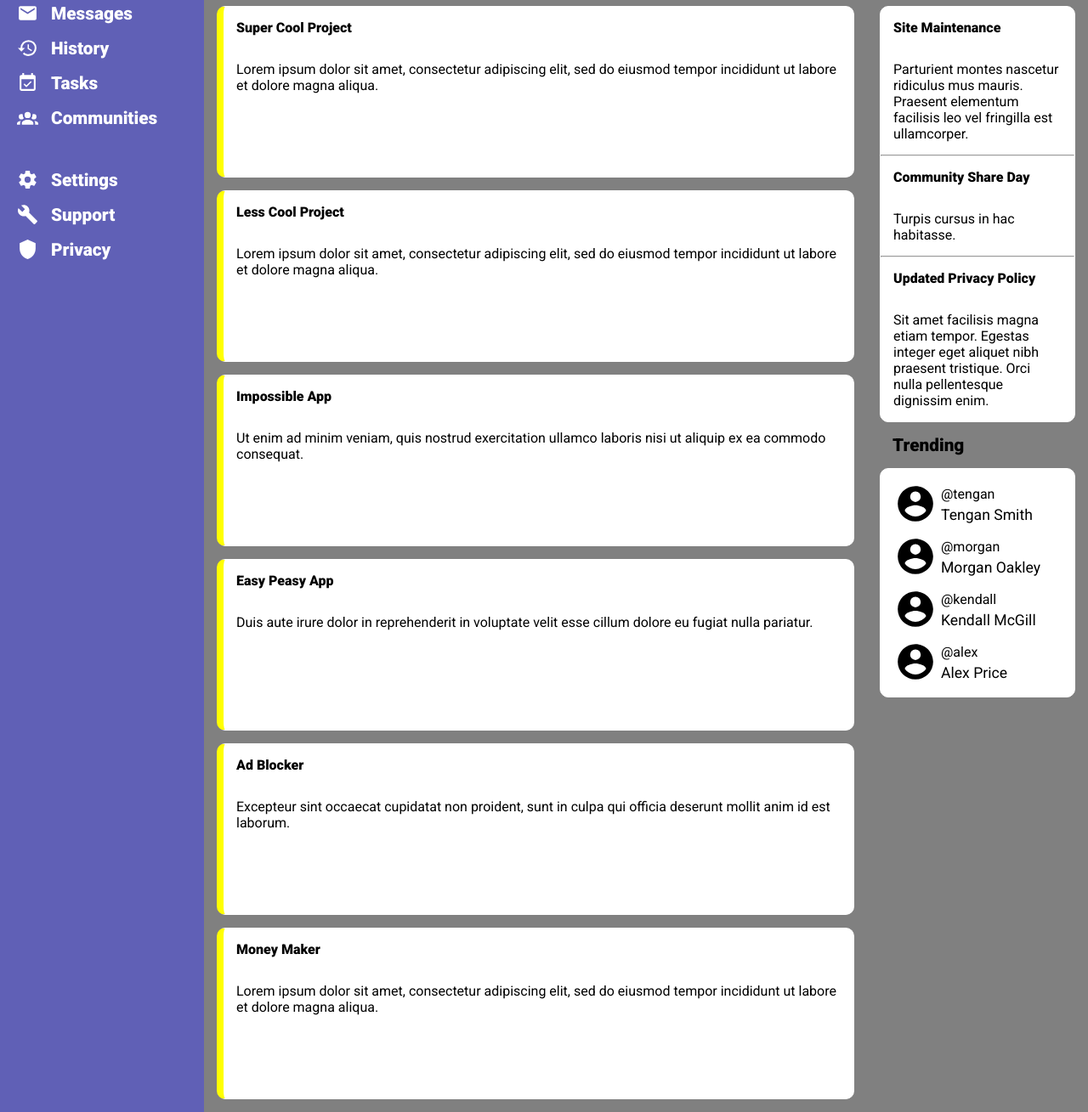
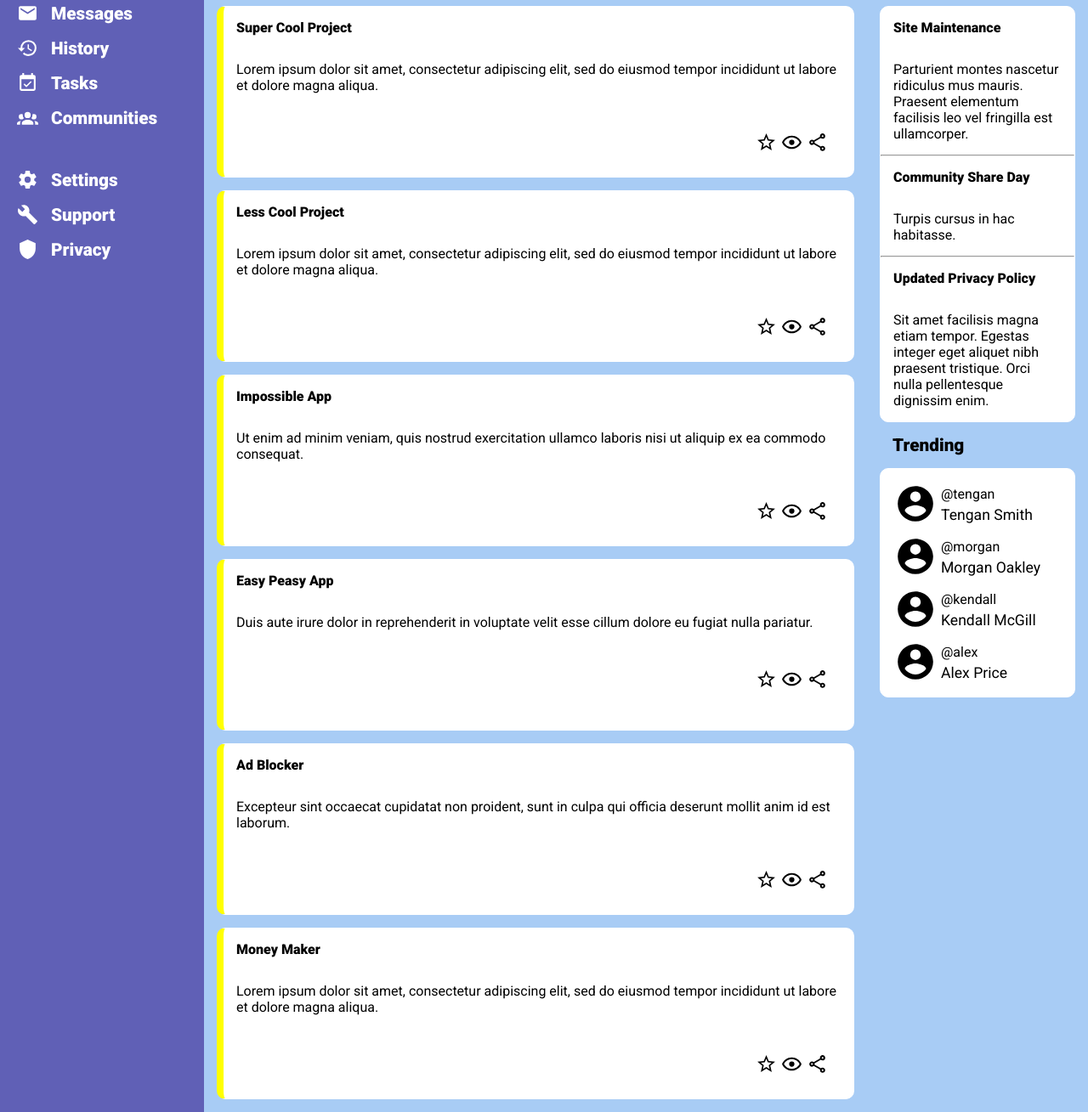
Before and after one commit to BlueBlack22/odin-admin-dashboard, a plain HTML site: page index.html in a window 1280 px wide. Shown: the part 185-1494 px from the top of the page at 85% size. Drawn offline with Linux system fonts and the light colour scheme.

Commit message:
Finished styling.

```diff
--- a/index.html
+++ b/index.html
@@ -71,45 +71,61 @@
                 <div class="card">
                     <p class="card-header">Super Cool Project</p>
                     <p class="card-text">Lorem ipsum dolor sit amet, consectetur adipiscing elit, sed do eiusmod tempor incididunt ut labore et dolore magna aliqua.</p>
-                    <img src="" alt="" class="card-btn">
-                    <img src="" alt="" class="card-btn">
-                    <img src="" alt="" class="card-btn">
+                    <div class="card-buttons">
+                        <img src="./images/star-outline.svg" alt="" class="card-btn">
+                        <img src="./images/eye-outline.svg" alt="" class="card-btn">
+                        <img src="./images/share-variant-outline.svg" alt="" class="card-btn">
+                    </div>
                 </div>
 
                 <div class="card">
                     <p class="card-header">Less Cool Project</p>
                     <p class="card-text">Lorem ipsum dolor sit amet, consectetur adipiscing elit, sed do eiusmod tempor incididunt ut labore et dolore magna aliqua.</p>
-                    <img src="" alt="" class="card-btn">
-                    <img src="" alt="" class="card-btn">
-                    <img src="" alt="" class="card-btn">
+                    <div class="card-buttons">
+                        <img src="./images/star-outline.svg" alt="" class="card-btn">
+                        <img src="./images/eye-outline.svg" alt="" class="card-btn">
+                        <img src="./images/share-variant-outline.svg" alt="" class="card-btn">
+                    </div>
                 </div>
 
                 <div class="card">
                     <p class="card-header">Impossible App</p>
                     <p class="card-text">Ut enim ad minim veniam, quis nostrud exercitation ullamco laboris nisi ut aliquip ex ea commodo consequat.</p>
-                    <img src="" alt="" class="card-btn">
-                    <img src="" alt="" class="card-btn">
-                    <img src="" alt="" class="card-btn">
+                    <div class="card-buttons">
+                        <img src="./images/star-outline.svg" alt="" class="card-btn">
+                        <img src="./images/eye-outline.svg" alt="" class="card-btn">
+                        <img src="./images/share-variant-outline.svg" alt="" class="card-btn">
+                    </div>
                 </div>
 
                 <div class="card">
                     <p class="card-header">Easy Peasy App</p>
                     <p class="card-text">Duis aute irure dolor in reprehenderit in voluptate velit esse cillum dolore eu fugiat nulla pariatur.</p>
-                    <img src="" alt="" class="card-btn"><img src="" alt="" class="card-btn"><img src="" alt="" class="card-btn">
+                    <div class="card-buttons">
+                        <img src="./images/star-outline.svg" alt="" class="card-btn">
+                        <img src="./images/eye-outline.svg" alt="" class="card-btn">
+                        <img src="./images/share-variant-outline.svg" alt="" class="card-btn">
+                    </div>
                 </div>
 
                 <div class="card">
                     <p class="card-header">Ad Blocker</p>
                     <p class="card-text">Excepteur sint occaecat cupidatat non proident, sunt in culpa qui officia deserunt mollit anim id est laborum.</p>
-                    <img src="" alt="" class="card-btn"><img src="" alt="" class="card-btn"><img src="" alt="" class="card-btn">
+                    <div class="card-buttons">
+                        <img src="./images/star-outline.svg" alt="" class="card-btn">
+                        <img src="./images/eye-outline.svg" alt="" class="card-btn">
+                        <img src="./images/share-variant-outline.svg" alt="" class="card-btn">
+                    </div>
                 </div>
 
                 <div class="card">
                     <p class="card-header">Money Maker</p>
                     <p class="card-text">Lorem ipsum dolor sit amet, consectetur adipiscing elit, sed do eiusmod tempor incididunt ut labore et dolore magna aliqua.</p>
-                    <img src="" alt="" class="card-btn">
-                    <img src="" alt="" class="card-btn">
-                    <img src="" alt="" class="card-btn">
+                    <div class="card-buttons">
+                        <img src="./images/star-outline.svg" alt="" class="card-btn">
+                        <img src="./images/eye-outline.svg" alt="" class="card-btn">
+                        <img src="./images/share-variant-outline.svg" alt="" class="card-btn">
+                    </div>
                 </div>
             </div>
 
--- a/style.css
+++ b/style.css
@@ -97,7 +97,8 @@ input {
 }
 
 .small-icon,
-.sidebar-icon {
+.sidebar-icon,
+.card-btn {
     height: 25px;
     width: auto;
 }
@@ -163,7 +164,7 @@ input {
 }
 
 .content {
-    background-color: grey;
+    background-color: rgb(168, 204, 245);
     display: grid;
     grid-template-columns: 6fr 2fr;
     grid-template-rows: 4vh 1fr;
@@ -202,6 +203,14 @@ input {
     font-weight: 600;
 }
 
+.card-buttons {
+    display: flex;
+    gap: 5px;
+    justify-content: end;
+    align-items: end;
+    padding: 30px;
+}
+
 .content-right {
     padding: 15px;
 }
```
Also changed, not shown: images/eye-outline.svg (added), images/share-variant-outline.svg (added), images/star-outline.svg (added).
